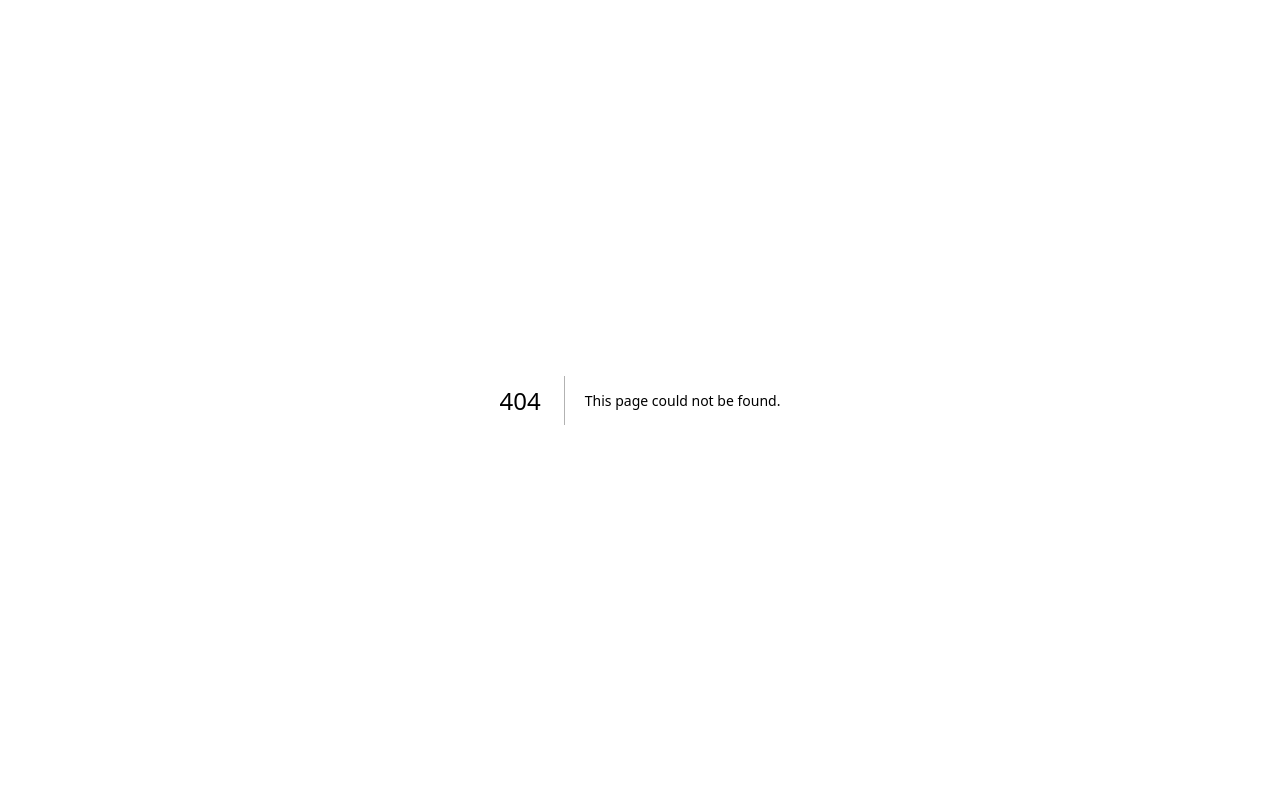
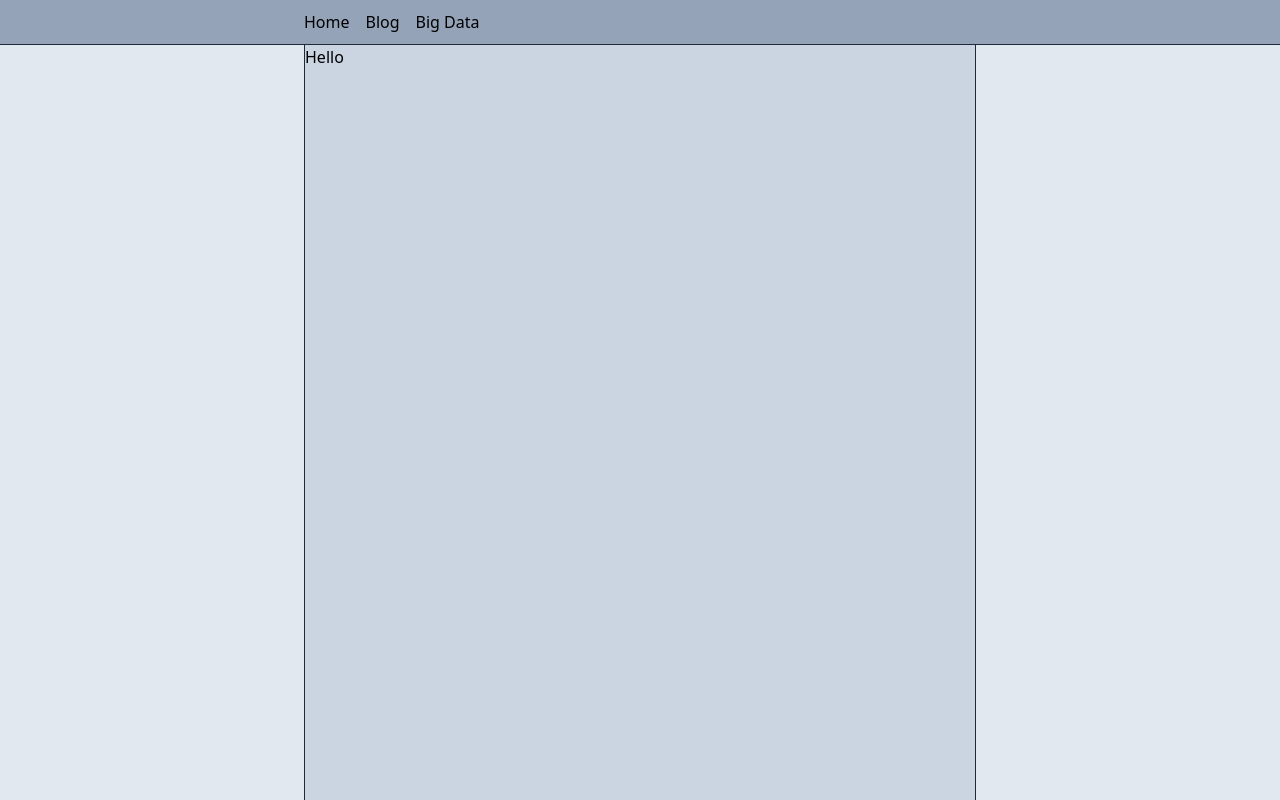
Before and after one commit to ViktorSjolund/NextJSBenchmark, a Next.js app: page /blog in a window 1280 px wide. Before the commit this address had no page. Built offline with nearby package versions, Linux system fonts and the light colour scheme.

Commit message:
Add hello world blog page

```diff
--- /dev/null
+++ b/src/pages/blog.tsx
@@ -0,0 +1,13 @@
+import Head from 'next/head';
+import { PageLayout } from '../components/layout';
+
+export default function Home() {
+  return (
+    <PageLayout>
+      <Head>
+        <title>Blog</title>
+      </Head>
+      <p>Hello</p>
+    </PageLayout>
+  );
+}
```
